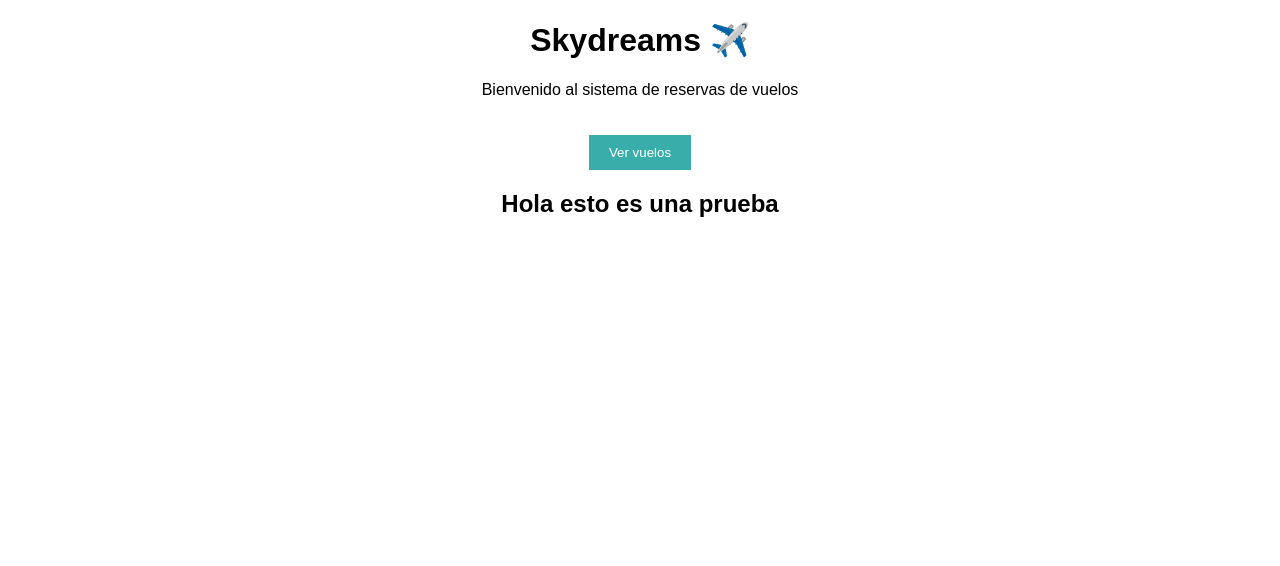
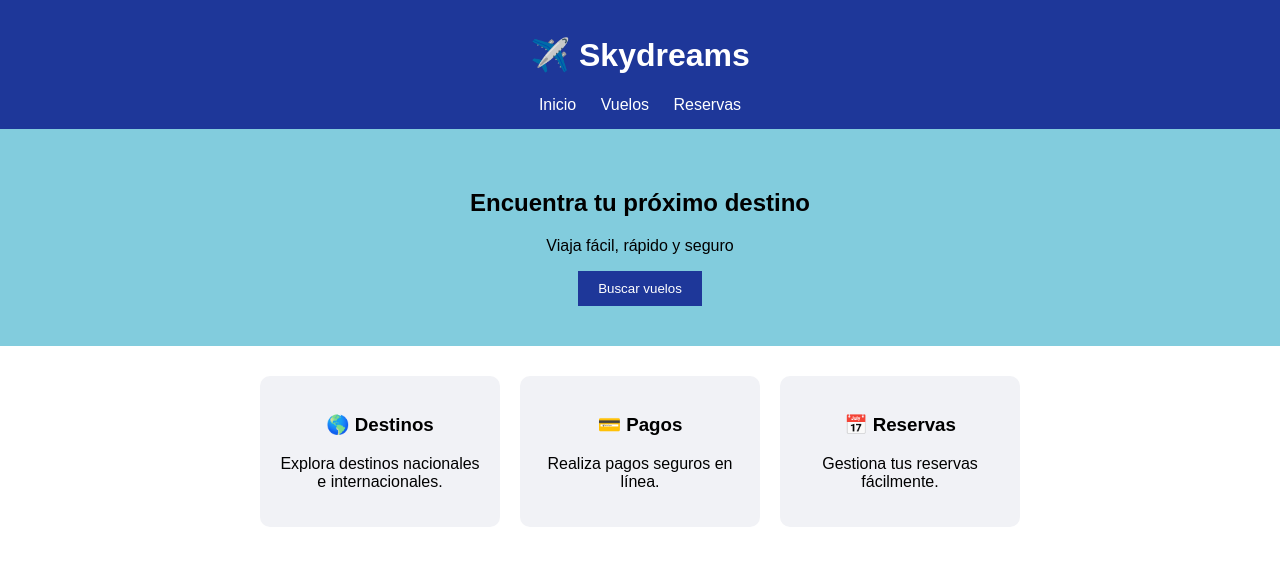
Before and after one commit to joseDavid30/Skydreams, a plain HTML site: page index.html in a window 1280 px wide. Drawn offline with Linux system fonts and the light colour scheme.

Commit message:
feat: diseño del home prueba 2

```diff
--- a/css/styles.css
+++ b/css/styles.css
@@ -1,20 +1,49 @@
 body {
+    margin: 0;
     font-family: Arial, sans-serif;
-    margin: 0;
+}
+
+/* HEADER */
+header {
+    background-color: #1e3799;
+    color: white;
+    padding: 15px;
     text-align: center;
 }
 
-header {
-    background-color: #0a3d62;
+nav a {
+    margin: 0 10px;
     color: white;
-    padding: 20px;
+    text-decoration: none;
 }
 
-button {
-    margin-top: 20px;
+/* HERO */
+.hero {
+    background-color: #82ccdd;
+    text-align: center;
+    padding: 40px;
+}
+
+.hero button {
     padding: 10px 20px;
     border: none;
-    background-color: #38ada9;
+    background-color: #1e3799;
     color: white;
     cursor: pointer;
 }
+
+/* CARDS */
+.cards {
+    display: flex;
+    justify-content: center;
+    gap: 20px;
+    padding: 30px;
+}
+
+.card {
+    background-color: #f1f2f6;
+    padding: 20px;
+    width: 200px;
+    text-align: center;
+    border-radius: 10px;
+}
--- a/index.html
+++ b/index.html
@@ -7,15 +7,37 @@
     <link rel="stylesheet" href="css/styles.css">
 </head>
 <body>
-    <h1>Skydreams ✈️</h1>
-        <p>Bienvenido al sistema de reservas de vuelos</p>
+    <header>
+        <h1>✈️ Skydreams</h1>
+        <nav>
+            <a href="#">Inicio</a>
+            <a href="#">Vuelos</a>
+            <a href="#">Reservas</a>
+        </nav>
     </header>
 
-    <main>
-        <button>Ver vuelos</button>
-    </main>
+    <section class="hero">
+        <h2>Encuentra tu próximo destino</h2>
+        <p>Viaja fácil, rápido y seguro</p>
+        <button>Buscar vuelos</button>
+    </section>
 
-    <h2>Hola esto es una prueba</h2>
+    <section class="cards">
+        <div class="card">
+            <h3>🌎 Destinos</h3>
+            <p>Explora destinos nacionales e internacionales.</p>
+        </div>
+
+        <div class="card">
+            <h3>💳 Pagos</h3>
+            <p>Realiza pagos seguros en línea.</p>
+        </div>
+
+        <div class="card">
+            <h3>📅 Reservas</h3>
+            <p>Gestiona tus reservas fácilmente.</p>
+        </div>
+    </section>
     <script src="js/app.js"></script>
 </body>
 </html>
```
